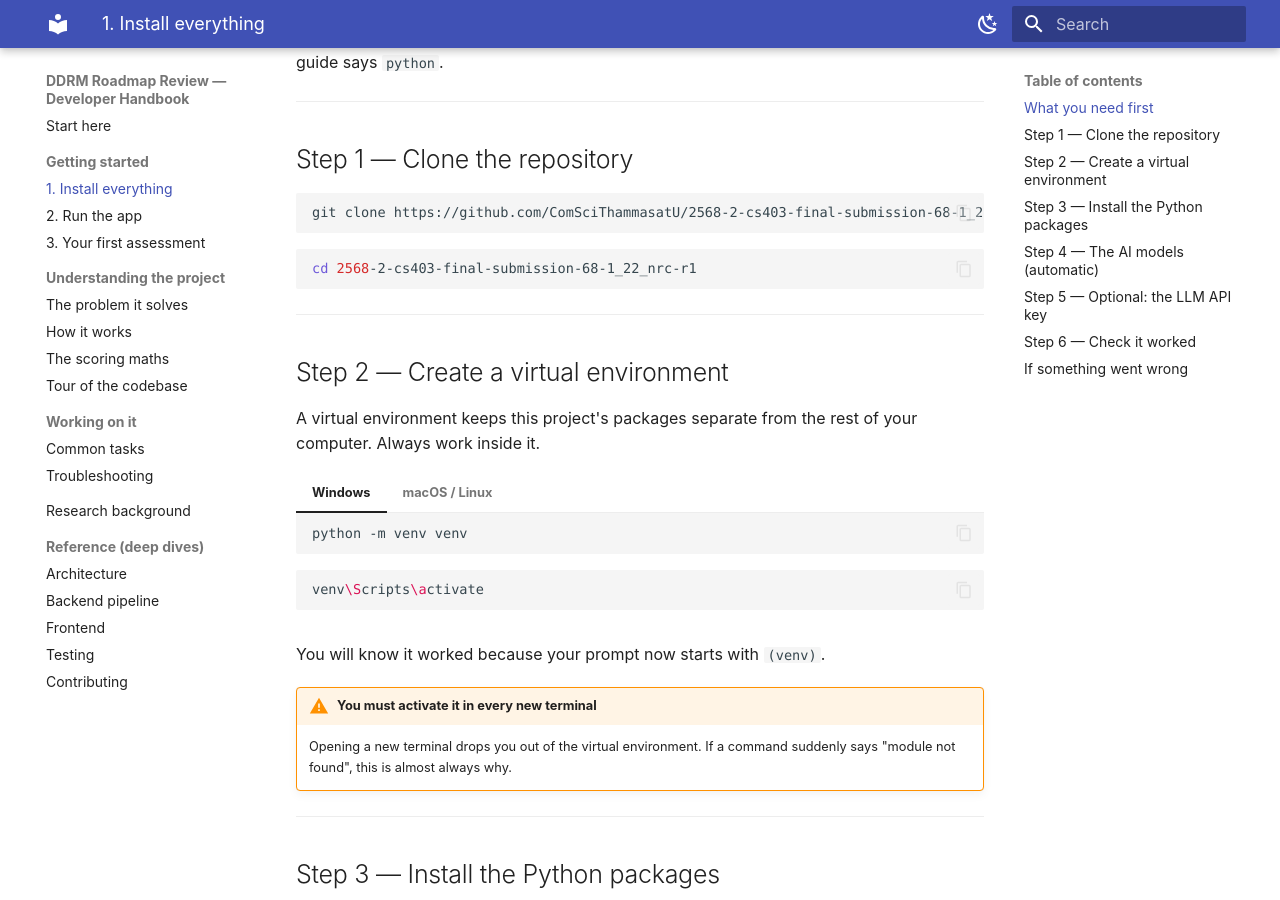
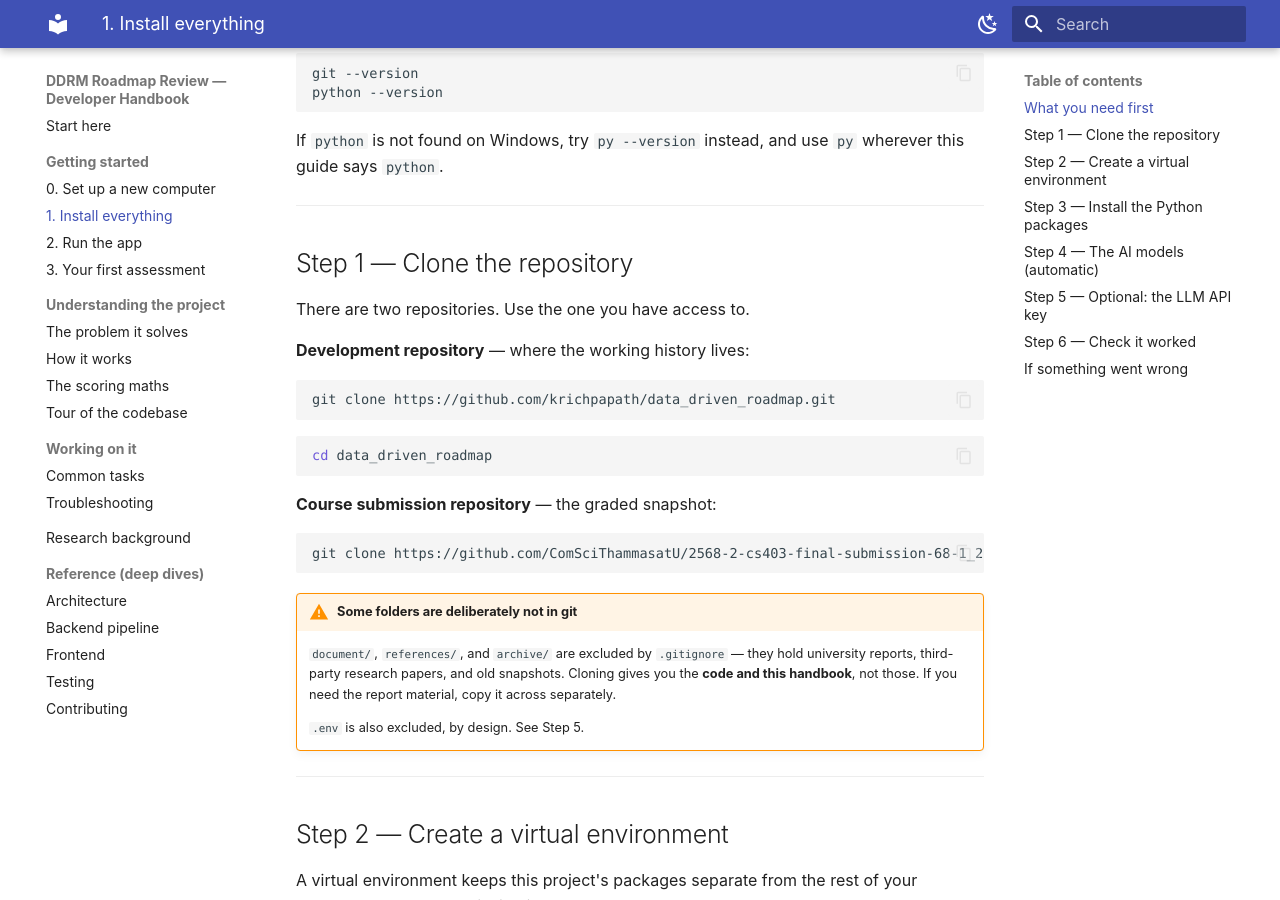
Before and after one commit to krichpapath/data_driven_roadmap, an MkDocs documentation site: the page built from docs/getting-started/installation.md, in a window 1280 px wide and 900 px high, scrolled down 828 px. Built offline with MkDocs 1.6.1 and Material for MkDocs 9.7.7, drawn with Linux system fonts in a browser that asks for light colours; some of the changed text lies outside the part shown.

Commit message:
Add from-scratch setup page; correct clone instructions
The install page assumed Python and Git were already present, which is
wrong for the handover case: the next person may be starting on a bare
machine.

New docs/getting-started/prerequisites.md covers installing Python,
Git, a code editor and (optionally) Node.js, per-OS, with verification
steps. It leads the Getting started section as step 0.

It calls out the two Windows traps this project actually hit:
- Missing "Add python.exe to PATH" during install, which produces the
  "Python was not found... Microsoft Store" message.
- The path length limit, which matters here because venv/ and
  node_modules/ nest deeply enough to break file copies.

Also corrected Step 1 of installation.md. It listed only the course
submission repository; the working history is in the development repo,
so both are now given. Added a warning that document/, references/,
archive/ and .env are gitignored, so a clone does not carry the report
material - a real gap when moving the project to another machine.

````diff
--- a/docs/getting-started/installation.md
+++ b/docs/getting-started/installation.md
@@ -1,7 +1,11 @@
 # 1. Install everything
 
-This page takes you from a clean machine to a working checkout. Budget about
-30 minutes, most of which is downloading.
+This page takes you from a machine that already has Python and Git to a working
+checkout. Budget about 30 minutes, most of which is downloading.
+
+!!! tip "Brand-new computer?"
+    If Python and Git are not installed yet, do
+    [0. Set up a new computer](prerequisites.md) first, then come back here.
 
 ---
 
@@ -32,13 +36,31 @@
 
 ## Step 1 — Clone the repository
 
+There are two repositories. Use the one you have access to.
+
+**Development repository** — where the working history lives:
+
+```bash
+git clone https://github.com/krichpapath/data_driven_roadmap.git
+```
+
+```bash
+cd data_driven_roadmap
+```
+
+**Course submission repository** — the graded snapshot:
+
 ```bash
 git clone https://github.com/ComSciThammasatU/2568-2-cs403-final-submission-68-1_22_nrc-r1.git
 ```
 
-```bash
-cd 2568-2-cs403-final-submission-68-1_22_nrc-r1
-```
+!!! warning "Some folders are deliberately not in git"
+    `document/`, `references/`, and `archive/` are excluded by `.gitignore` —
+    they hold university reports, third-party research papers, and old
+    snapshots. Cloning gives you the **code and this handbook**, not those. If
+    you need the report material, copy it across separately.
+
+    `.env` is also excluded, by design. See Step 5.
 
 ---
 
--- a/mkdocs.yml
+++ b/mkdocs.yml
@@ -57,6 +57,7 @@
 nav:
   - Start here: index.md
   - Getting started:
+      - 0. Set up a new computer: getting-started/prerequisites.md
       - 1. Install everything: getting-started/installation.md
       - 2. Run the app: getting-started/first-run.md
       - 3. Your first assessment: getting-started/first-assessment.md
````
Also changed, not shown: docs/getting-started/prerequisites.md (added, +257 -0 lines), docs/index.md (+9 -1 lines).
